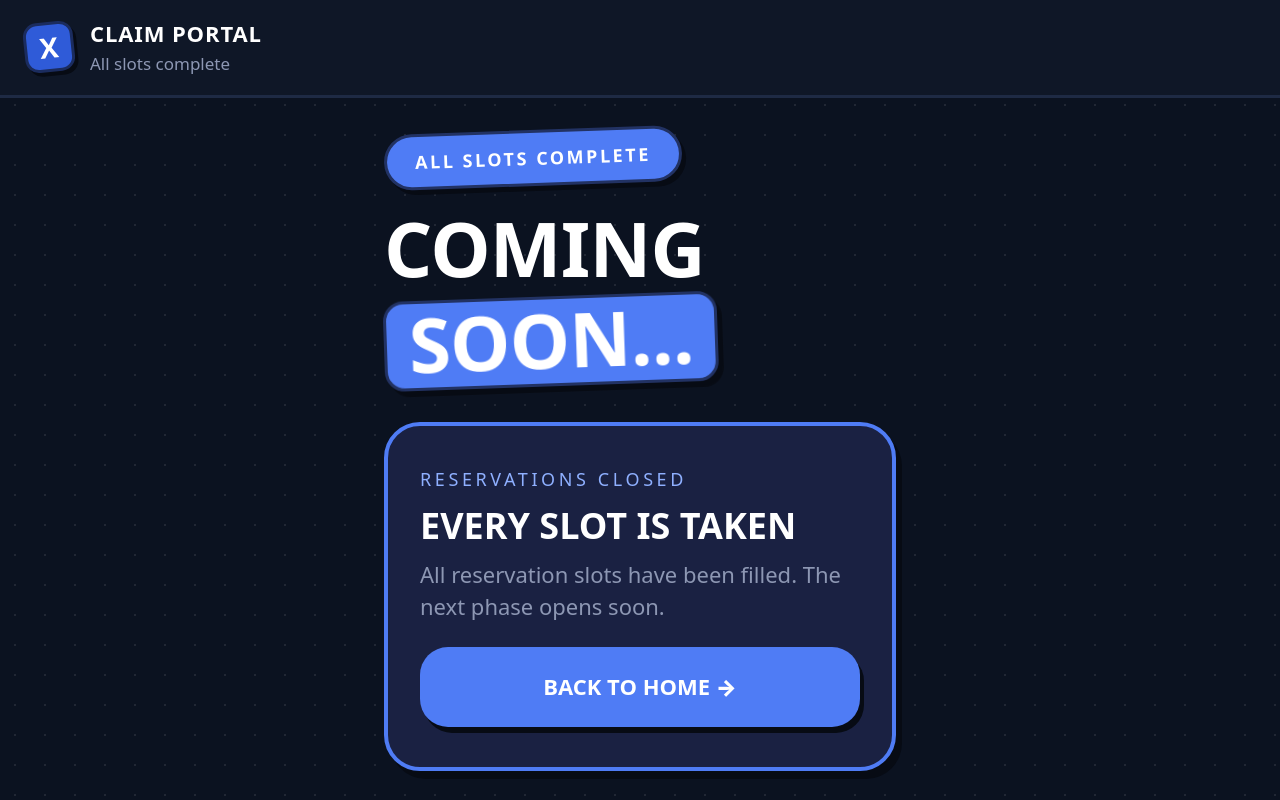
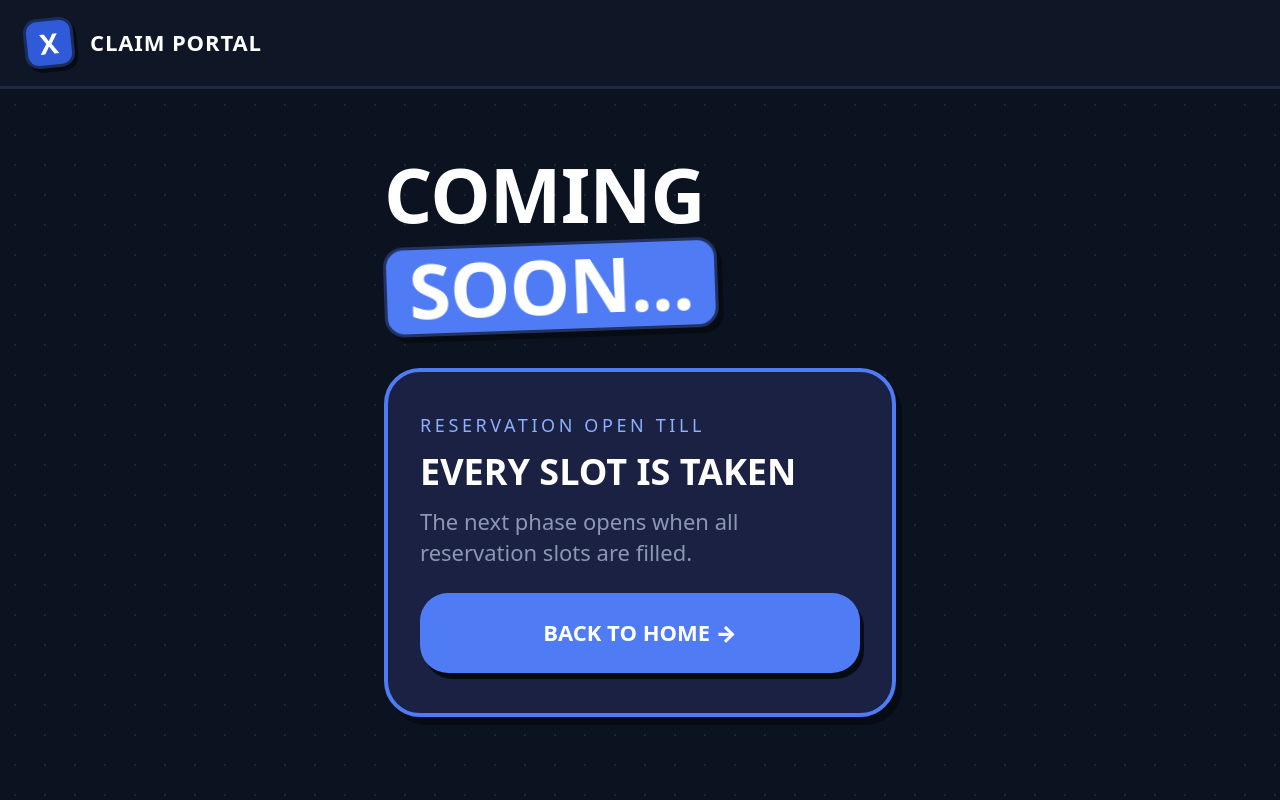
Before and after one commit to nazmus-sadat9/rudro-rkm, a Next.js app: page /claim in a window 1280 px wide. Built offline with nearby package versions, Linux system fonts and the light colour scheme.

Commit message:
fix: update some text

```diff
--- a/app/claim/coming-soon.module.css
+++ b/app/claim/coming-soon.module.css
@@ -50,13 +50,6 @@
   letter-spacing: 0.04em;
 }
 
-.headerSub {
-  margin: 2px 0 0;
-  font-size: 17px;
-  font-weight: 500;
-  color: var(--muted);
-}
-
 .content {
   flex: 1;
   display: flex;
@@ -67,19 +60,6 @@
   max-width: 560px;
   margin: 0 auto;
   padding: 32px 24px 48px;
-}
-
-.pill {
-  align-self: flex-start;
-  padding: 12px 28px;
-  font-size: 18px;
-  font-weight: 900;
-  letter-spacing: 0.14em;
-  background: var(--blue);
-  border: 3px solid #223263;
-  border-radius: 999px;
-  box-shadow: 4px 5px 0 var(--shadow);
-  transform: rotate(-2deg);
 }
 
 .title {
--- a/app/claim/page.tsx
+++ b/app/claim/page.tsx
@@ -18,12 +18,10 @@ export default function ClaimPage() {
           <div className={styles.logo}>X</div>
           <div>
             <p className={styles.headerTitle}>CLAIM PORTAL</p>
-            <p className={styles.headerSub}>All slots complete</p>
           </div>
         </header>
 
         <section className={styles.content}>
-          <span className={styles.pill}>ALL SLOTS COMPLETE</span>
 
           <h1 className={styles.title}>
             <span>COMING</span>
@@ -31,10 +29,10 @@ export default function ClaimPage() {
           </h1>
 
           <div className={styles.card}>
-            <p className={styles.kicker}>RESERVATIONS CLOSED</p>
+            <p className={styles.kicker}>RESERVATION OPEN TILL</p>
             <h2 className={styles.cardTitle}>EVERY SLOT IS TAKEN</h2>
             <p className={styles.cardText}>
-              All reservation slots have been filled. The next phase opens soon.
+              The next phase opens when all reservation slots are filled.
             </p>
             <Link href="/" className={styles.button}>
               BACK TO HOME →
--- a/lib/config.ts
+++ b/lib/config.ts
@@ -8,7 +8,7 @@ export const SITE = {
   alreadyReserved: 0,
   maxPerWallet: 4,
   xAccount: "OBLYX_NFT",
-  xAccountUrl: "https://x.com/OBLYX_NFT",
+  xAccountUrl: "https://x.com/intent/follow?screen_name=OBLYX_NFT",
   xPostUrl: "https://x.com/OBLYX_NFT",
 } as const;
 
```
